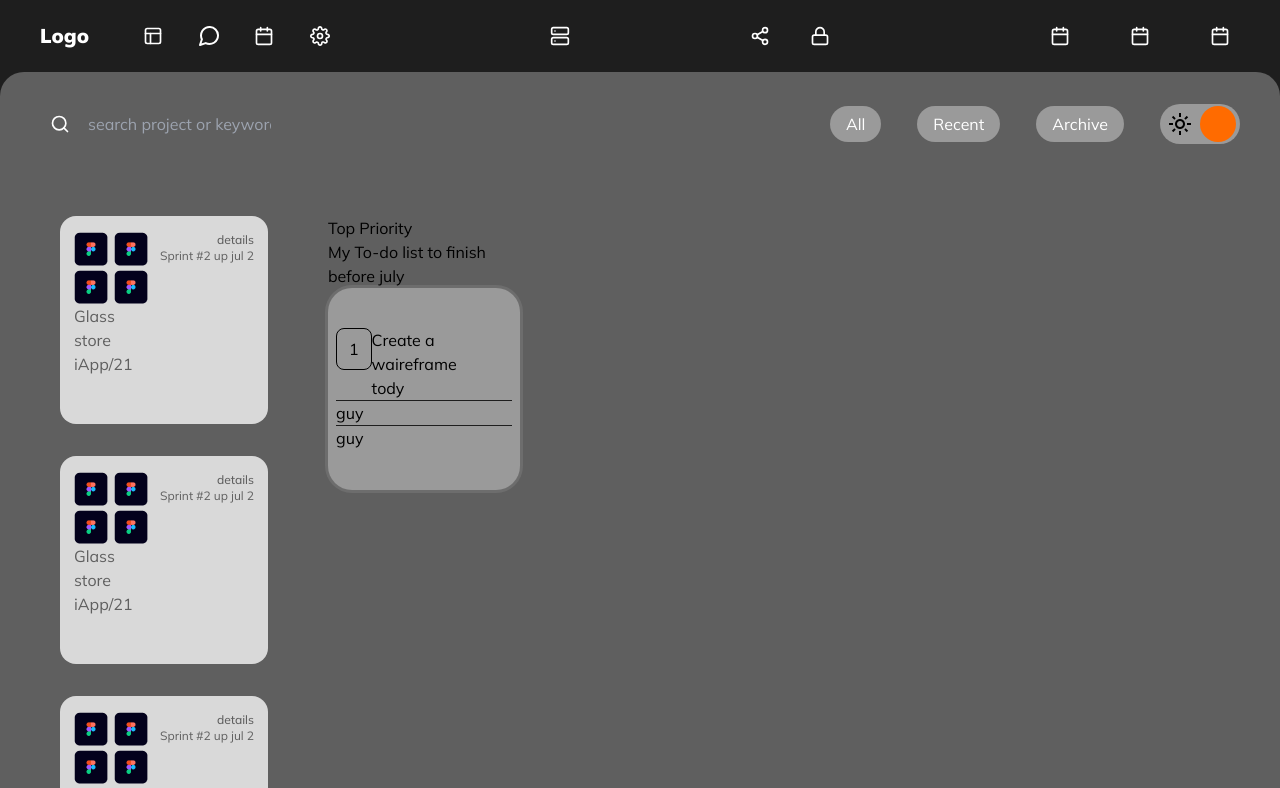
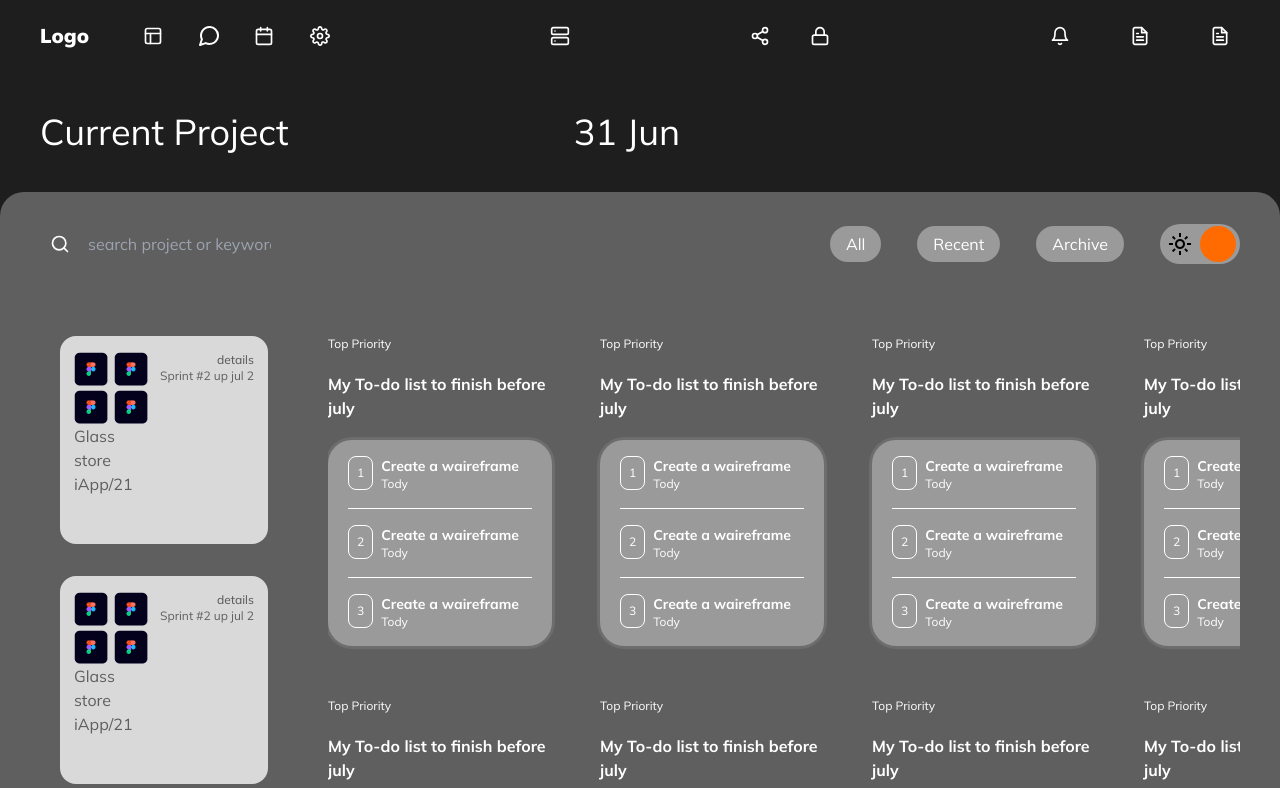
Before and after one commit to Agbo-Frank/vue-project, a Vue app: page / in a window 1280 px wide. Shown: the top 788 px of the page. Built offline with nearby package versions, Linux system fonts and the light colour scheme.

Commit message:
Completedgit add .

```diff
--- a/public/index.html
+++ b/public/index.html
@@ -21,6 +21,10 @@
       .scrollbar::-webkit-scrollbar{
         appearance: none;
         width: 8px;
+      }
+      .scrollbar-hidden::-webkit-scrollbar{
+        appearance: none;
+        width: 0;
       }
       .scrollbar::-webkit-scrollbar-thumb{
         background: rgba(0, 0, 0, 0.2);
@@ -46,7 +50,13 @@
                 100: '#1E1E1E',
                 200: '#5F5F5F'
               }
-            }
+            },
+            width:{
+              'pm-80': "76%"
+            },
+            height:{
+              'pm-100': "330px"
+            },
           }
         }
       }
--- a/src/App.vue
+++ b/src/App.vue
@@ -1,5 +1,9 @@
 <template>
   <Header />
+  <div class="w-1/2 flex justify-between ml-10 my-10 text-4xl dark:text-white capitalize">
+    <p>Current Project</p>
+    <p>31 jun</p>
+  </div>
   <div class="w-full h-full">
     <Project />
   </div>
--- /dev/null
+++ b/src/components/Card2.vue
@@ -0,0 +1,37 @@
+<template>
+    <div class="flex flex-col shrink-0 w-56 mr-12 whitespace-normal">
+        <div class="dark:text-white">
+            <p class="text-xs">Top Priority</p>
+            <p class="font-bold my-5">My To-do list to finish before july</p>
+        </div>
+        <ol class="w-full rounded-3xl bg-grey-200 ring ring-grey-400 px-5 divide-y divide-dark-100 dark:divide-white">
+            <li class="flex gap-2 self-start items-center dark:text-white py-4">
+                <p class="rounded-lg self-start border border-solid border-black dark:border-white py-2 px-2 item text-xs">1</p>
+                <div>
+                    <p class="font-bold text-sm">Create a waireframe </p>
+                    <p class="text-xs capitalize">tody</p>
+                </div>
+            </li>
+            <li class="flex gap-2 self-start items-center dark:text-white py-4">
+                <p class="rounded-lg self-start border border-solid border-black dark:border-white py-2 px-2 item text-xs">2</p>
+                <div>
+                    <p class="font-bold text-sm">Create a waireframe </p>
+                    <p class="text-xs capitalize">tody</p>
+                </div>
+            </li>
+            <li class="flex gap-2 self-start items-center dark:text-white py-4">
+                <p class="rounded-lg self-start border border-solid border-black dark:border-white py-2 px-2 item text-xs">3</p>
+                <div>
+                    <p class="font-bold text-sm">Create a waireframe </p>
+                    <p class="text-xs capitalize">tody</p>
+                </div>
+            </li>
+        </ol>
+    </div>
+</template>
+
+<script>
+export default {
+    name: 'Card2'
+}
+</script>
--- a/src/components/Header.vue
+++ b/src/components/Header.vue
@@ -3,7 +3,7 @@
         <div class="flex justify-between w-3/12">
             <div class="flex justify-between items-center w-full">
                 <h3 class="text-xl font-black mr-7 dark:text-white">Logo</h3>
-                <Icon bgcolor="bg-primary">
+                <Icon>
                     <svg width="20" height="20" viewBox="0 0 24 24" fill="none" xmlns="http://www.w3.org/2000/svg">
                         <path class="dark:stroke-white" d="M19 3H5C3.89543 3 3 3.89543 3 5V19C3 20.1046 3.89543 21 5 21H19C20.1046 21 21 20.1046 21 19V5C21 3.89543 20.1046 3 19 3Z" stroke="black" stroke-width="2" stroke-linecap="round" stroke-linejoin="round"/>
                         <path class="dark:stroke-white" d="M3 9H21" stroke="black" stroke-width="2" stroke-linecap="round" stroke-linejoin="round"/>
@@ -61,26 +61,26 @@
         <div class="flex justify-between w-2/12">
             <Icon>
                     <svg width="20" height="20" viewBox="0 0 24 24" fill="none" xmlns="http://www.w3.org/2000/svg">
-                        <path class="dark:stroke-white"  d="M19 4H5C3.89543 4 3 4.89543 3 6V20C3 21.1046 3.89543 22 5 22H19C20.1046 22 21 21.1046 21 20V6C21 4.89543 20.1046 4 19 4Z" stroke="black" stroke-width="2" stroke-linecap="round" stroke-linejoin="round"/>
-                        <path class="dark:stroke-white"  d="M16 2V6" stroke="black" stroke-width="2" stroke-linecap="round" stroke-linejoin="round"/>
-                        <path class="dark:stroke-white"  d="M8 2V6" stroke="black" stroke-width="2" stroke-linecap="round" stroke-linejoin="round"/>
-                        <path class="dark:stroke-white"  d="M3 10H21" stroke="black" stroke-width="2" stroke-linecap="round" stroke-linejoin="round"/>
+                        <path class="dark:stroke-white" d="M18 8C18 6.4087 17.3679 4.88258 16.2426 3.75736C15.1174 2.63214 13.5913 2 12 2C10.4087 2 8.88258 2.63214 7.75736 3.75736C6.63214 4.88258 6 6.4087 6 8C6 15 3 17 3 17H21C21 17 18 15 18 8Z" stroke="black"  stroke-width="2" stroke-linecap="round" stroke-linejoin="round"/>
+                        <path class="dark:stroke-white" d="M13.73 21C13.5542 21.3031 13.3019 21.5547 12.9982 21.7295C12.6946 21.9044 12.3504 21.9965 12 21.9965C11.6496 21.9965 11.3054 21.9044 11.0018 21.7295C10.6982 21.5547 10.4458 21.3031 10.27 21" stroke="black"  stroke-width="2" stroke-linecap="round" stroke-linejoin="round"/>
                     </svg>
                 </Icon>
             <Icon>
                     <svg width="20" height="20" viewBox="0 0 24 24" fill="none" xmlns="http://www.w3.org/2000/svg">
-                        <path class="dark:stroke-white"  d="M19 4H5C3.89543 4 3 4.89543 3 6V20C3 21.1046 3.89543 22 5 22H19C20.1046 22 21 21.1046 21 20V6C21 4.89543 20.1046 4 19 4Z" stroke="black" stroke-width="2" stroke-linecap="round" stroke-linejoin="round"/>
-                        <path class="dark:stroke-white"  d="M16 2V6" stroke="black" stroke-width="2" stroke-linecap="round" stroke-linejoin="round"/>
-                        <path class="dark:stroke-white"  d="M8 2V6" stroke="black" stroke-width="2" stroke-linecap="round" stroke-linejoin="round"/>
-                        <path class="dark:stroke-white"  d="M3 10H21" stroke="black" stroke-width="2" stroke-linecap="round" stroke-linejoin="round"/>
+                        <path class="dark:stroke-white"  d="M14 2H6C5.46957 2 4.96086 2.21071 4.58579 2.58579C4.21071 2.96086 4 3.46957 4 4V20C4 20.5304 4.21071 21.0391 4.58579 21.4142C4.96086 21.7893 5.46957 22 6 22H18C18.5304 22 19.0391 21.7893 19.4142 21.4142C19.7893 21.0391 20 20.5304 20 20V8L14 2Z" stroke="black"  stroke-width="2" stroke-linecap="round" stroke-linejoin="round"/>
+                        <path class="dark:stroke-white"  d="M14 2V8H20" stroke="black" stroke-width="2" stroke-linecap="round" stroke-linejoin="round"/>
+                        <path class="dark:stroke-white"  d="M16 13H8" stroke="black" stroke-width="2" stroke-linecap="round" stroke-linejoin="round"/>
+                        <path class="dark:stroke-white"  d="M16 17H8" stroke="black" stroke-width="2" stroke-linecap="round" stroke-linejoin="round"/>
+                        <path class="dark:stroke-white"  d="M10 9H9H8" stroke="black" stroke-width="2" stroke-linecap="round" stroke-linejoin="round"/>
                     </svg>
                 </Icon>
             <Icon>
                     <svg width="20" height="20" viewBox="0 0 24 24" fill="none" xmlns="http://www.w3.org/2000/svg">
-                        <path class="dark:stroke-white"  d="M19 4H5C3.89543 4 3 4.89543 3 6V20C3 21.1046 3.89543 22 5 22H19C20.1046 22 21 21.1046 21 20V6C21 4.89543 20.1046 4 19 4Z" stroke="black" stroke-width="2" stroke-linecap="round" stroke-linejoin="round"/>
-                        <path class="dark:stroke-white"  d="M16 2V6" stroke="black" stroke-width="2" stroke-linecap="round" stroke-linejoin="round"/>
-                        <path class="dark:stroke-white"  d="M8 2V6" stroke="black" stroke-width="2" stroke-linecap="round" stroke-linejoin="round"/>
-                        <path class="dark:stroke-white"  d="M3 10H21" stroke="black" stroke-width="2" stroke-linecap="round" stroke-linejoin="round"/>
+                        <path class="dark:stroke-white"  d="M14 2H6C5.46957 2 4.96086 2.21071 4.58579 2.58579C4.21071 2.96086 4 3.46957 4 4V20C4 20.5304 4.21071 21.0391 4.58579 21.4142C4.96086 21.7893 5.46957 22 6 22H18C18.5304 22 19.0391 21.7893 19.4142 21.4142C19.7893 21.0391 20 20.5304 20 20V8L14 2Z" stroke="black"  stroke-width="2" stroke-linecap="round" stroke-linejoin="round"/>
+                        <path class="dark:stroke-white"  d="M14 2V8H20" stroke="black"  stroke-width="2" stroke-linecap="round" stroke-linejoin="round"/>
+                        <path class="dark:stroke-white"  d="M16 13H8" stroke="black"  stroke-width="2" stroke-linecap="round" stroke-linejoin="round"/>
+                        <path class="dark:stroke-white"  d="M16 17H8" stroke="black"  stroke-width="2" stroke-linecap="round" stroke-linejoin="round"/>
+                        <path class="dark:stroke-white"  d="M10 9H9H8" stroke="black"  stroke-width="2" stroke-linecap="round" stroke-linejoin="round"/>
                     </svg>
                 </Icon>
         </div>
--- a/src/components/HorizontalScroll.vue
+++ b/src/components/HorizontalScroll.vue
@@ -1,26 +1,22 @@
 <template>
-    <div class="w-48">
-        <div>
-            <p>Top Priority</p>
-            <p>My To-do list to finish before july</p>
+    <div class="block w-full h-pm-100 overflow-hidden mb-8 h-fit">
+        <div class="flex shrink-0 h-full whitespace-nowrap overflow-x-auto scrollbar-hidden">
+            <Card2 />
+            <Card2 />
+            <Card2 />
+            <Card2 />
+            <Card2 />
+            <Card2 />
         </div>
-        <ol class="w-full rounded-3xl bg-grey-200 ring ring-grey-400 px-2 py-10 divide-y divide-dark-100">
-            <li class="flex self-start">
-                <p class="rounded-lg self-start  border border-solid border-black py-2 px-3 item">1</p>
-                <div>
-                    <p>Create a waireframe </p>
-                    <p>tody</p>
-                </div>
-            </li>
-            <li>guy</li>
-            <li>guy</li>
-        </ol>
     </div>
 </template>
 
 <script>
-
+import Card2 from './Card2.vue'
 export default {
-    name: 'HorizontalScroll'
+    name: 'HorizontalScroll',
+    components: {
+        Card2
+    }
 }
 </script>
--- a/src/components/Icon.vue
+++ b/src/components/Icon.vue
@@ -1,5 +1,5 @@
 <template>
-    <p @click="setActive" :class="['p-2.5 rounded-full hover:bg-grey-200', {'bgcolor': isColor}]" >
+    <p @click="setActive" :class="['p-2.5 rounded-full hover:bg-grey-200', {'bg-primary': isColor }]" >
         <slot />
     </p>
 </template>
--- a/src/components/Project.vue
+++ b/src/components/Project.vue
@@ -1,5 +1,5 @@
 <template>
-    <div class="bg-grey-300 dark:bg-dark-200 w-full h-full rounded-t-3xl">
+    <div class="bg-grey-300 dark:bg-dark-200 w-full h-fit rounded-t-3xl">
         <div class="flex items-center justify-between mx-10 py-8">
             <div class="flex items-center gap-2">
                 <Icon>
@@ -21,9 +21,12 @@
                 </div>
             </div>
         </div>
-        <div class="flex gap-10 mx-10 mt-10">
+        <div class="flex mx-10 mt-10 justify-between">
             <VerticalScroll />
-            <div>
+            <div class=" w-pm-80 h-screen scrollbar overflow-y-auto overfow-x-hidden">
+                <HorizontalScroll />
+                <HorizontalScroll />
+                <HorizontalScroll />
                 <HorizontalScroll />
             </div>
         </div>
--- a/src/components/VerticalScroll.vue
+++ b/src/components/VerticalScroll.vue
@@ -1,5 +1,5 @@
 <template>
-    <div class="h-screen px-5 w-fit scrollbar overflow-y-auto">
+    <div class="h-screen w-fit px-5 scrollbar overflow-y-auto overfow-x-hidden">
         <Card1 />
         <Card1 />
         <Card1 />
```
Also changed, not shown: src/assets/bell.svg (added), src/assets/file-text.svg (added).
